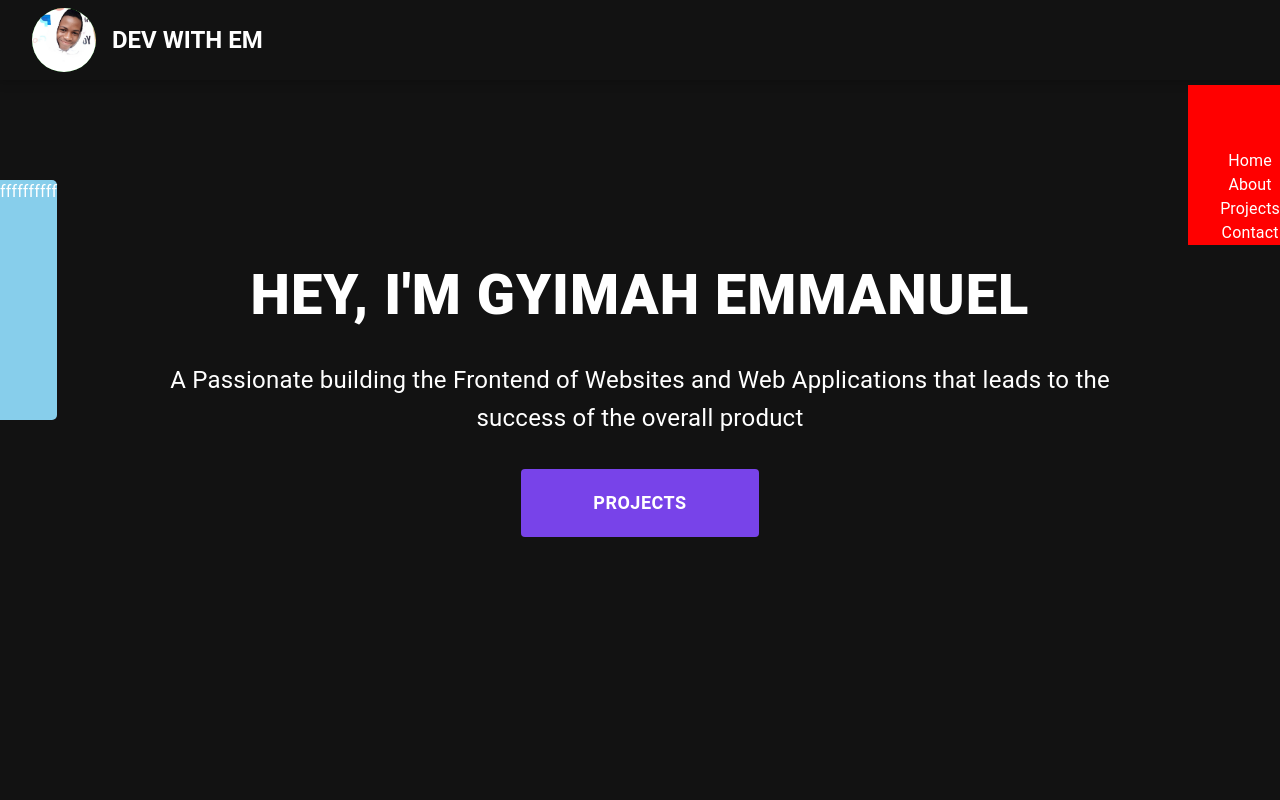
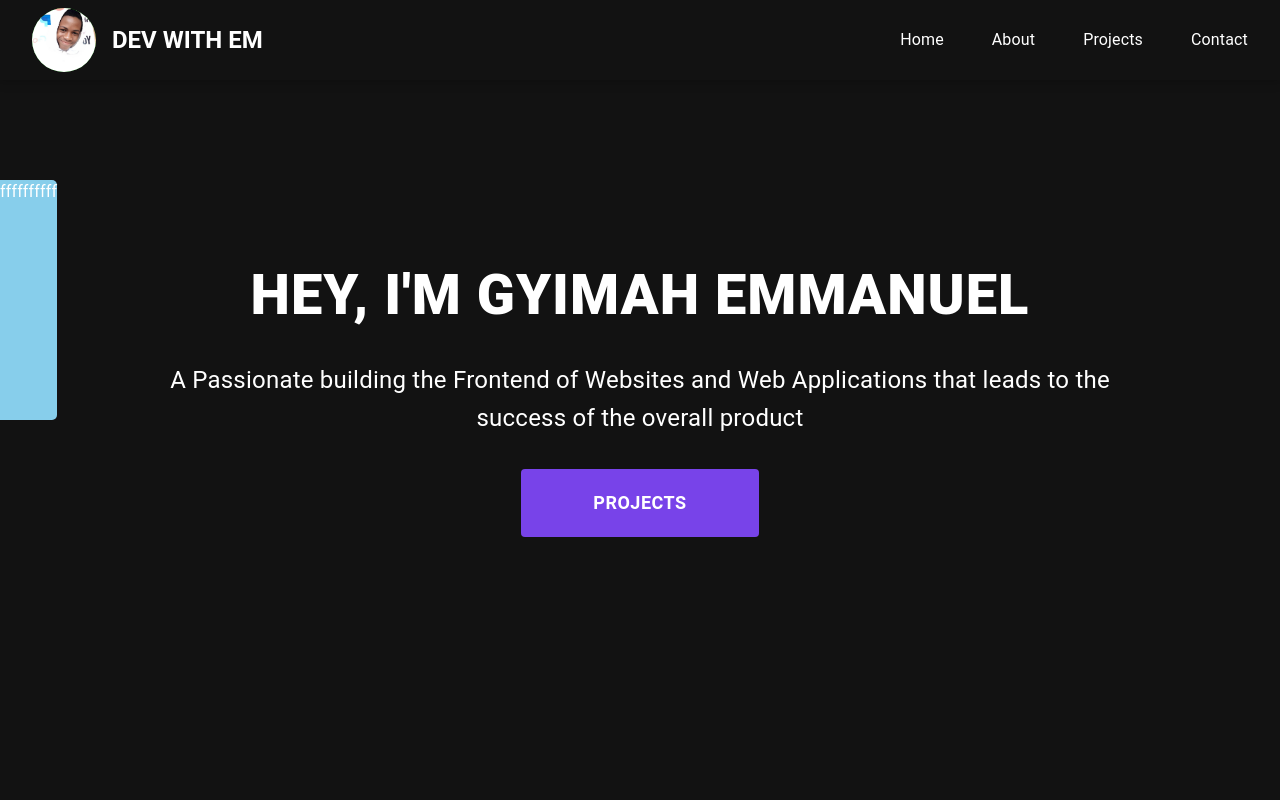
Before and after one commit to emdevelopa/portfolio-React, a React (Create React App) app: page / in a window 1280 px wide. Shown: the top 800 px of the page. Built offline with nearby package versions, Linux system fonts and the light colour scheme.

Commit message:
Friday commit

```diff
--- a/src/components/navbar.jsx
+++ b/src/components/navbar.jsx
@@ -52,13 +52,20 @@ export default function Navbar() {
                         }} onClick={(e)=>{
                             setMenuToggle(!menuToggle)
                         }} />
-                        <Stack direction='row' alignItems='center' justifyContent='space-around' spacing={4} sx={menuToggle ? navbarlistMediaquerry : {bgcolor:'red', position:'absolute', top:85, right:0, flexDirection:'column',spacing:0}}>
+                        <Stack direction='row' alignItems='center' justifyContent='space-around' spacing={4} sx={!menuToggle ? navbarlistMediaquerry : {bgcolor:'red', position:'absolute', top:85, right:0, flexDirection:'column',padding:'4em',justifyContent:'center', rowGap:6}}>
 
-                            <Box height='4em'></Box>
+                            {/* <Box height='4em'></Box> */}
+                            <Stack rowGap={4} sx={{
+                            '@media (min-width: 600px)': {
+                                flexDirection:'row',
+                                columnGap:6
+                            },
+                        }}>
                             <Typography>Home</Typography>
                             <Typography>About</Typography>
                             <Typography>Projects</Typography>
                             <Typography>Contact</Typography>
+                            </Stack>
                         </Stack>
                     </Stack>
                 </Stack>
```
